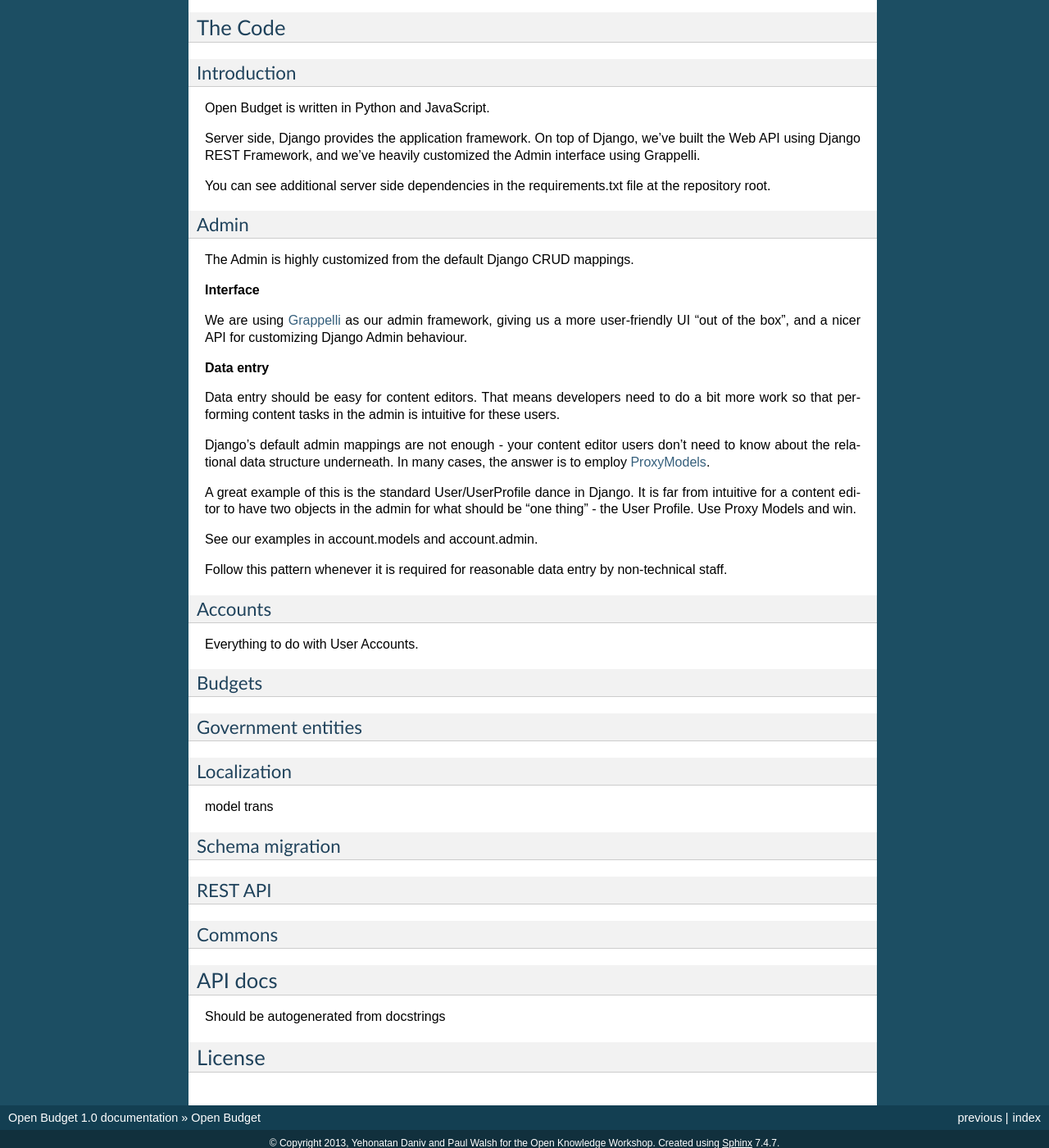
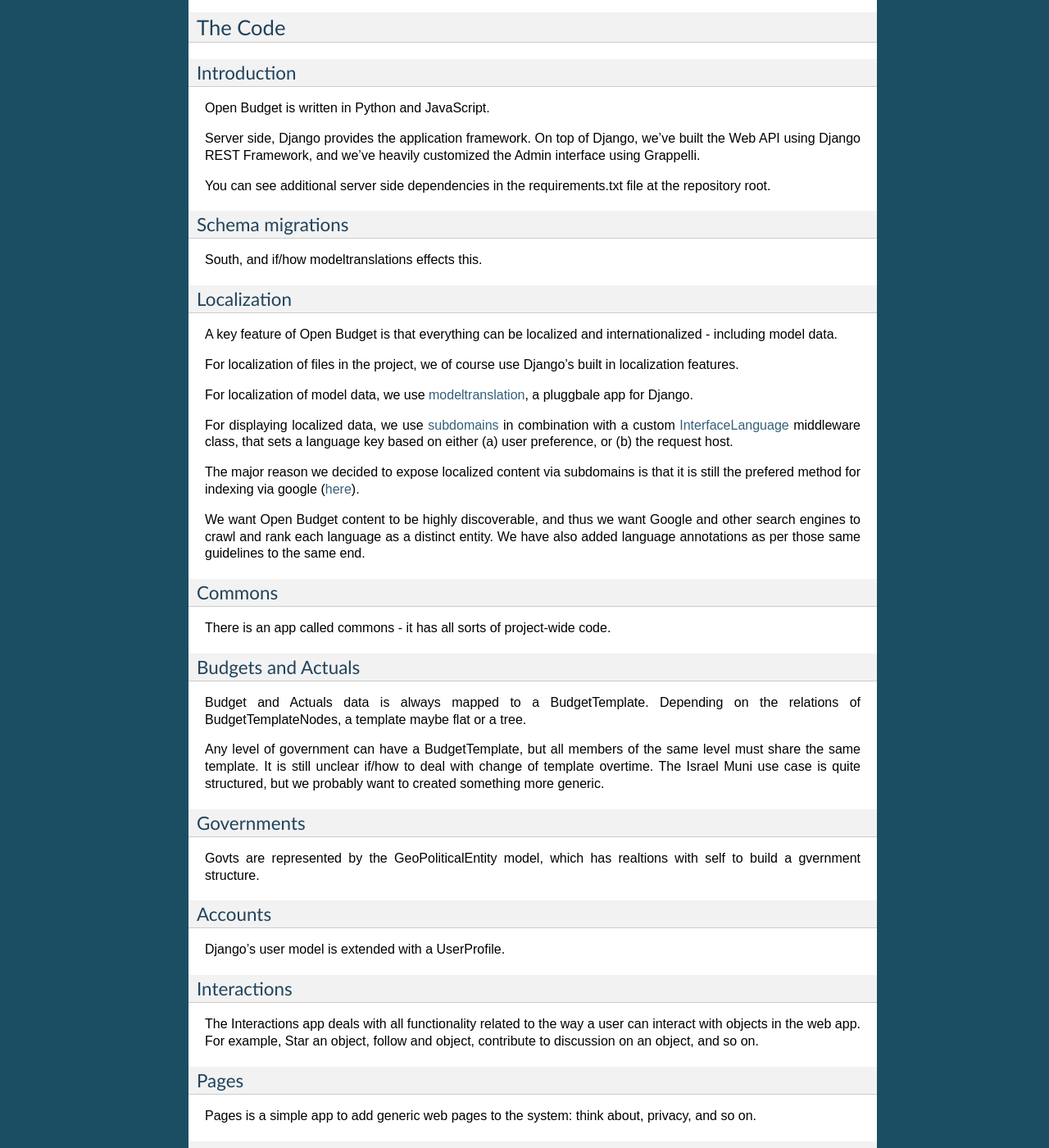
Before and after one commit to pwalsh/openbudgets, a Sphinx documentation site: the page built from docs/guide/index.rst, in a window 1280 px wide and 1400 px high, scrolled down 3613 px. Shown: the whole window at 82% size. Built offline with Sphinx 7.4.7, drawn with Linux system fonts in a browser that asks for light colours; some of the changed text lies outside the part shown.

Commit message:
Last changes to docs for this milestone

```diff
--- a/docs/guide/index.rst
+++ b/docs/guide/index.rst
@@ -201,65 +201,87 @@
 
 You can see additional server side dependencies in the requirements.txt file at the repository root.
 
+Schema migrations
+~~~~~~~~~~~~~~~~~
+
+South, and if/how modeltranslations effects this.
+
+
+Localization
+~~~~~~~~~~~~
+
+A key feature of Open Budget is that everything can be localized and internationalized - including model data.
+
+For localization of files in the project, we of course use Django's built in localization features.
+
+For localization of model data, we use modeltranslation_, a pluggbale app for Django.
+
+For displaying localized data, we use subdomains_ in combination with a custom InterfaceLanguage_ middleware class, that sets a language key based on either (a) user preference, or (b) the request host.
+
+The major reason we decided to expose localized content via subdomains is that it is still the prefered method for indexing via google (here_).
+
+We want Open Budget content to be highly discoverable, and thus we want Google and other search engines to crawl and rank each language as a distinct entity. We have also added language annotations as per those same guidelines to the same end.
+
+.. _modeltranslation: https://django-modeltranslation.readthedocs.org/en/latest/
+.. _InterfaceLanguage: https://github.com/hasadna/open-muni/blob/develop/omuni/commons/middleware.py#L7
+.. _subdomains: http://django-subdomains.readthedocs.org/en/latest/
+.. _here: http://googlewebmastercentral.blogspot.co.il/2011/12/new-markup-for-multilingual-content.html
+
+
+Commons
+~~~~~~~
+
+There is an app called commons - it has all sorts of project-wide code.
+
+Budgets and Actuals
+~~~~~~~~~~~~~~~~~~~
+
+Budget and Actuals data is always mapped to a BudgetTemplate. Depending on the relations of BudgetTemplateNodes, a template maybe flat or a tree.
+
+Any level of government can have a BudgetTemplate, but all members of the same level must share the same template. It is still unclear if/how to deal with change of template overtime. The Israel Muni use case is quite structured, but we probably want to created something more generic.
+
+Governments
+~~~~~~~~~~~
+
+Govts are represented by the GeoPoliticalEntity model, which has realtions with self to build a gvernment structure.
+
+Accounts
+~~~~~~~~
+
+Django's user model is extended with a UserProfile.
+
+Interactions
+~~~~~~~~~~~~
+
+The Interactions app deals with all functionality related to the way a user can interact with objects in the web app. For example, Star an object, follow and object, contribute to discussion on an object, and so on.
+
+Pages
+~~~~~
+
+Pages is a simple app to add generic web pages to the system: think about, privacy, and so on.
 
 
 Admin
 ~~~~~
 
-The Admin is highly customized from the default Django CRUD mappings.
+The goal of any admin is to make it easy for content editors, not developers, to add content to a system. By default, the Django admin does not deliver on this promise, but it provides a foundation to build on.
 
-**Interface**
+First, we are using the excellent Grappelli_ app as our admin framework, overriding the default Django Admin. Grappelli gives us a more user-friendly UI "out of the box", and a nicer API for customizing Django Admin behaviour.
 
-We are using Grappelli_ as our admin framework, giving us a more user-friendly UI "out of the box", and a nicer API for customizing Django Admin behaviour.
+In addition, we have added some tweaks to make Grappelli play nicer with RTL language display, and with the modeltranslations app, and some of our own custom views. We also make extensive use of ProxyModels_ to simplify the admin interface for content editors.
+
+If you contribute code that should be exposed in some way to the admin, please consider the end user - the content editor, and use Proxy Models or whatever else is required to make their lives easier.
+
+**An example of using a Proxy Model**
+
+A great example when to use a Proxy Model is the standard User/UserProfile dance in Django.
+
+It is far from intuitive for a content editor to have two objects in the admin for what should be "one thing" - the User. Use Proxy Models and win. See our examples in account.models and account.admin.
 
 .. _Grappelli: https://django-grappelli.readthedocs.org/en/latest/
-
-**Data entry**
-
-Data entry should be easy for content editors. That means developers need to do a bit more work so that performing content tasks in the admin is intuitive for these users.
-
-Django's default admin mappings are not enough - your content editor users don't need to know about the relational data structure underneath. In many cases, the answer is to employ ProxyModels_.
-
 .. _ProxyModels: https://docs.djangoproject.com/en/dev/topics/db/models/#proxy-models
-
-A great example of this is the standard User/UserProfile dance in Django. It is far from intuitive for a content editor to have two objects in the admin for what should be "one thing" - the User Profile. Use Proxy Models and win.
-
-See our examples in account.models and account.admin.
-
-Follow this pattern whenever it is required for reasonable data entry by non-technical staff.
-
-
-Accounts
-~~~~~~~~
-Everything to do with User Accounts.
-
-
-Budgets
-~~~~~~~
-
-
-Government entities
-~~~~~~~~~~~~~~~~~~~
-
-Localization
-~~~~~~~~~~~~
-
-model trans
-
-Schema migration
-~~~~~~~~~~~~~~~~
 
 REST API
 ~~~~~~~~
 
-Commons
-~~~~~~~
-
-
-API docs
---------
-
-Should be autogenerated from docstrings
-
-License
--------
+We have a REST API based on Django REST Framework.
```
